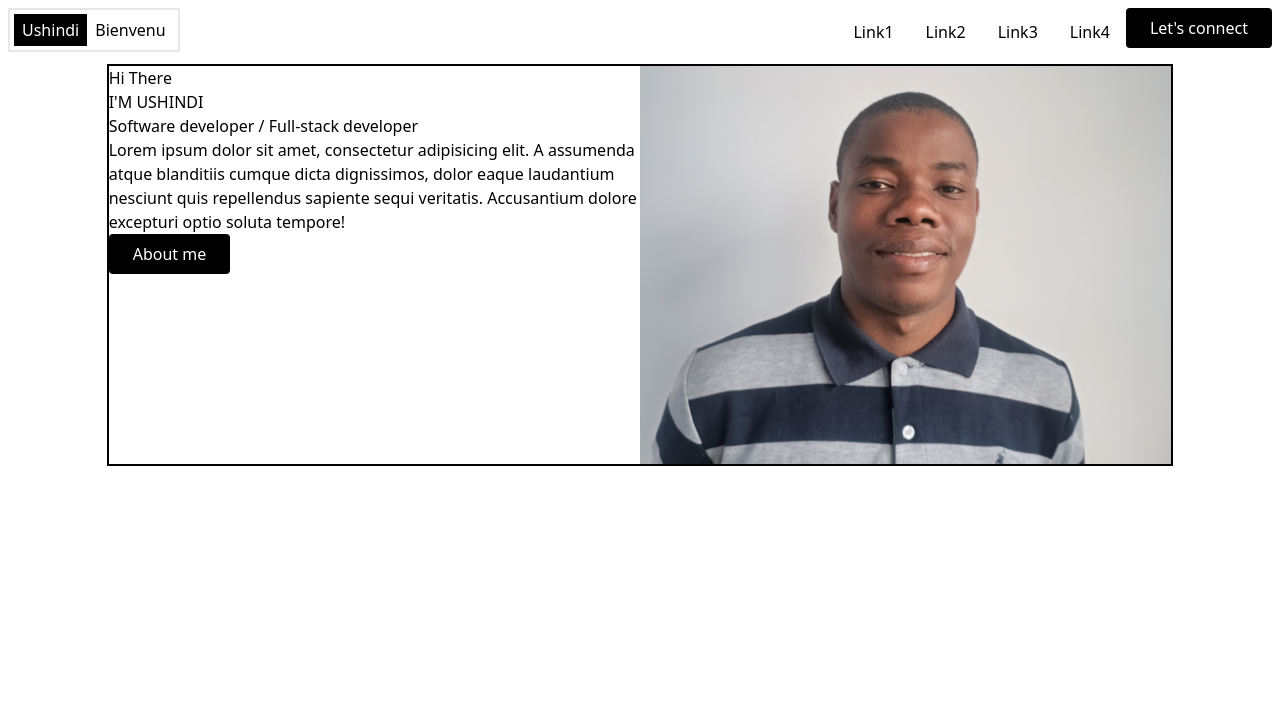
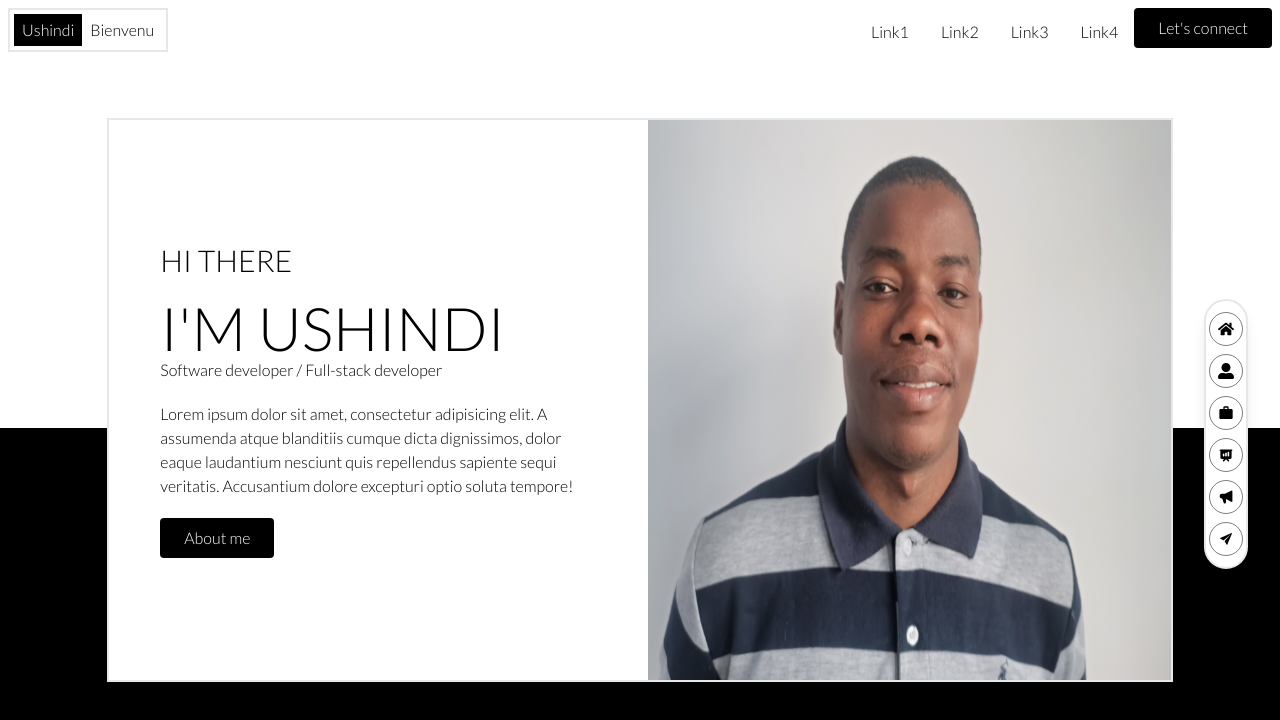
Before and after one commit to bienvenuushindi/my-portfolio, a React (Create React App) app: page / in a window 1280 px wide. Shown: the top 720 px of the page. Built offline with nearby package versions, Linux system fonts and the light colour scheme.

Commit message:
Design headline section

```diff
--- a/package.json
+++ b/package.json
@@ -8,6 +8,7 @@
     "@testing-library/user-event": "^13.5.0",
     "react": "^18.2.0",
     "react-dom": "^18.2.0",
+    "react-icons": "^4.7.1",
     "react-scripts": "5.0.1",
     "web-vitals": "^2.1.4"
   },
--- a/public/index.html
+++ b/public/index.html
@@ -10,6 +10,7 @@
       content="Web site created using create-react-app"
     />
     <link rel="apple-touch-icon" href="%PUBLIC_URL%/logo192.png" />
+    <link rel="preconnect" href="https://fonts.googleapis.com"><link rel="preconnect" href="https://fonts.gstatic.com" crossorigin><link href="https://fonts.googleapis.com/css2?family=Lato:wght@300&display=swap" rel="stylesheet">
     <!--
       manifest.json provides metadata used when your web app is installed on a
       user's mobile device or desktop. See https://developers.google.com/web/fundamentals/web-app-manifest/
--- a/src/App.css
+++ b/src/App.css
@@ -1,38 +1,22 @@
-.App {
-  text-align: center;
+* {
+  font-family: Lato, serif;
 }
 
-.App-logo {
-  height: 40vmin;
-  pointer-events: none;
+.headline {
+  background-image: url("./image/bg-portfolio.png");
+  box-shadow: 0 10px 15px -3px rgb(0 0 0 / 0.1), 0 4px 6px -4px rgb(0 0 0 / 0.1);
 }
 
-@media (prefers-reduced-motion: no-preference) {
-  .App-logo {
-    animation: App-logo-spin infinite 20s linear;
-  }
+.floating-navigation {
+  padding: .2rem .2rem;
+  margin: 2rem;
+  border-radius: 5rem;
+  background: #fff;
 }
 
-.App-header {
-  background-color: #282c34;
-  min-height: 100vh;
-  display: flex;
-  flex-direction: column;
-  align-items: center;
-  justify-content: center;
-  font-size: calc(10px + 2vmin);
-  color: white;
+.floating-navigation > li {
+  border-radius: 4rem;
+  padding: .5rem;
+  border: 1px solid rgba(0, 0, 0, 0.5);
+  margin: .5rem 0;
 }
-
-.App-link {
-  color: #61dafb;
-}
-
-@keyframes App-logo-spin {
-  from {
-    transform: rotate(0deg);
-  }
-  to {
-    transform: rotate(360deg);
-  }
-}
--- a/src/App.js
+++ b/src/App.js
@@ -1,11 +1,22 @@
+import './App.css'
 import Header from "./components/header";
 import Headline from "./components/Headline";
+import FloatingList from "./components/floatingList";
+import {FaHome, FaUserAlt} from "react-icons/fa";
+import {MdWork} from "react-icons/md";
+import {HiPresentationChartBar, HiSpeakerphone} from "react-icons/hi";
+import {IoIosSend} from "react-icons/io";
 
 function App() {
+  const pageNaviagtionIcons = [<FaHome />,<FaUserAlt />,<MdWork />,<HiPresentationChartBar />, <HiSpeakerphone />, <IoIosSend />]
   return (
     <div className="App">
-        <Header />
-        <Headline />
+        <header>
+            <Header />
+            <Headline />
+            <FloatingList customClasses="flex-col fixed top-1/3 right-0" icons={pageNaviagtionIcons} />
+        </header>
+
     </div>
   );
 }
--- a/src/components/Headline.js
+++ b/src/components/Headline.js
@@ -1,13 +1,15 @@
 import author from '../image/usb-bush.jpg';
 const Headline = () => {
     return (
-        <div className="w-full">
-            <div className="lg:w-10/12 mx-auto border-2 border-black">
-                <div className="flex flex-col lg:flex-row">
-                    <div className="flex-1 flex-col border-1 border-black">
-                        <div className="">Hi There</div>
+        <div className="grid h-screen place-items-center headline ">
+            <div className="lg:w-10/12 mx-auto h-fit border-2 border-dark">
+                <div style={{height: '70vh'}} className="flex w-100  flex-col lg:flex-row bg-white">
+                    <div className="flex-1 h-full  border-1 border-black  px-2">
+                       <div className="h-full grid justify-items-start gap-1 items-center lg:w-10/12 mx-auto">
+                           <div className="space-y-5">
+                               <div className="text-3xl uppercase">Hi There</div>
                                <div className="">
-                            <h1>I'M <span>USHINDI</span></h1>
+                                   <h1 className="uppercase text-6xl">I'M <span>USHINDI</span></h1>
                                    <h5>Software developer / Full-stack developer</h5>
                                </div>
                                <div className="">
@@ -20,8 +22,11 @@ const Headline = () => {
                                    <button className="px-6 py-2 rounded bg-black hover:bg-blend-darken text-white ">About me</button>
                                </div>
                            </div>
-                    <div className="flex-1 border-1 border-black">
-                        <img src={author} alt="Ushindi Bienvenu"/>
+
+                       </div>
+                    </div>
+                    <div className="flex-1 block h-100 border-1 border-black">
+                        <img src={author} alt="Ushindi Bienvenu" className="h-full w-full"/>
                     </div>
                 </div>
             </div>
--- /dev/null
+++ b/src/components/floatingList.js
@@ -0,0 +1,11 @@
+const FloatingList = (props) => {
+    const { customClasses, icons, name } = props
+    const list = icons.map((item, index) => <li key={`${name}-icon-${index}`}>{item}</li>)
+    return (
+        <ul className={`floating-navigation  ${customClasses}  shadow-dark shadow-lg  border-2 border-dark`}>
+            {list}
+        </ul>
+    )
+}
+
+export default FloatingList
--- a/src/components/header.js
+++ b/src/components/header.js
@@ -1,5 +1,6 @@
 const Header = () => {
     return (
+        <div className="fixed w-screen">
             <nav className="flex space-x-3 p-2">
                 <div className="flex-grow">
                     <a className="text border-2 border-dark inline-flex p-1">
@@ -22,9 +23,9 @@ const Header = () => {
                         stroke="currentColor"
                     >
                         <path
-                        stroke-linecap="round"
-                        stroke-linejoin="round"
-                        stroke-width="2"
+                            // stroke-linecap="round"
+                            // stroke-linejoin="round"
+                            // stroke-width="2"
                             d="M4 6h16M4 12h16M4 18h16"
                         />
                     </svg>
@@ -33,6 +34,8 @@ const Header = () => {
                     <button className="px-6 py-2 rounded bg-black hover:bg-blend-darken text-white ">Let's connect</button>
                 </div>
             </nav>
+        </div>
+
     )
 }
 
```
Also changed, not shown: src/image/bg-portfolio.png (added), 1 other file (tests, documents, lock files or other folders). Lines whose indentation alone changed are shown as unchanged.
